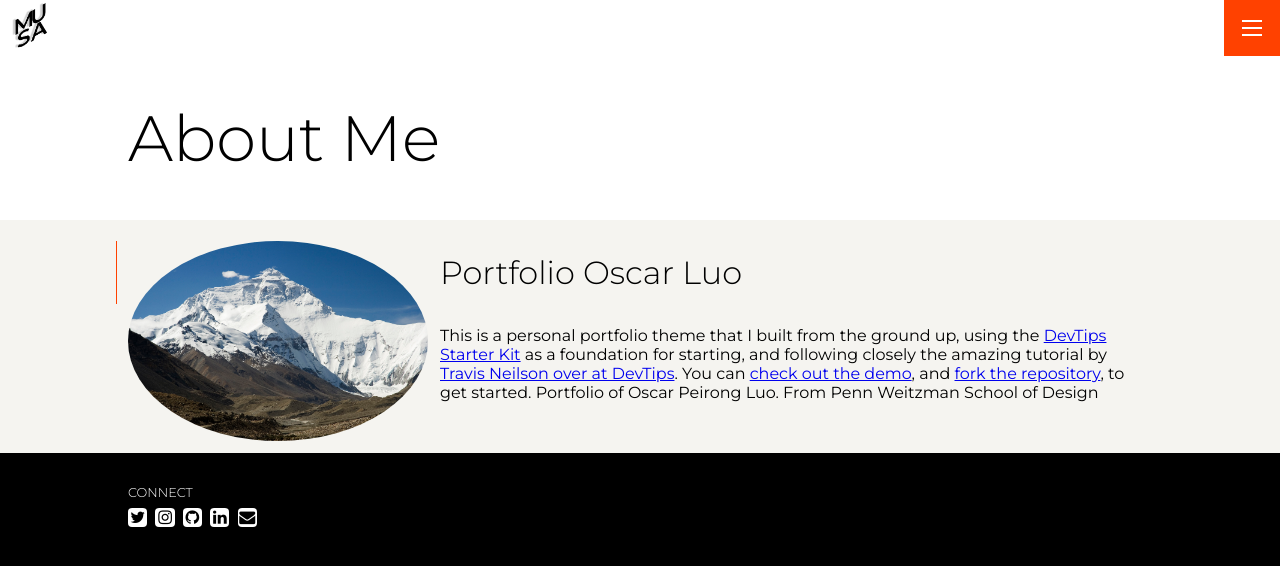
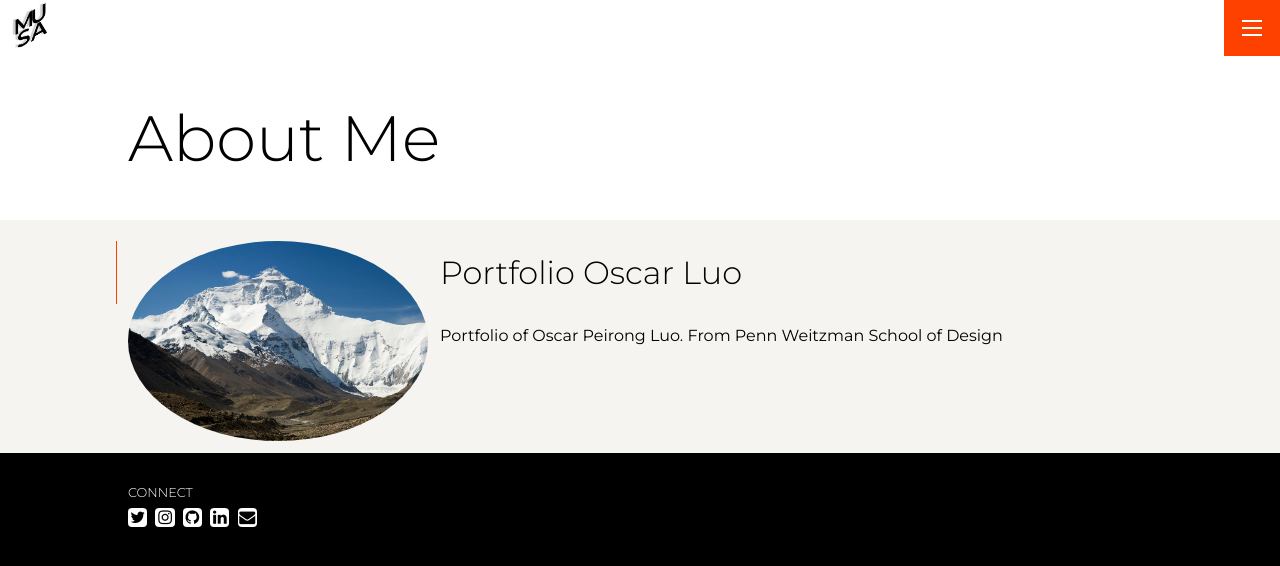
Before and after one commit to OscarCarrotLuo/portfolio, a Jekyll site: the page built from pages/about.md, in a window 1280 px wide. Shown: the top 566 px of the page. Built offline with Jekyll 4.4.1, drawn with Linux system fonts in a browser that asks for light colours.

Commit message:
Delete Original Description

```diff
--- a/pages/about.md
+++ b/pages/about.md
@@ -7,6 +7,5 @@ permalink: /about
 
 # Portfolio Oscar Luo
 
-This is a personal portfolio theme that I built from the ground up, using the [DevTips Starter Kit](http://devtipsstarterkit.com/) as a foundation for starting, and following closely the amazing tutorial by [Travis Neilson over at DevTips](https://www.youtube.com/watch?v=T6jKLsxbFg4&list=PL0CB3OvPhDA_STygmp3sDenx3UpdOMk7P). You can [check out the demo](lenpaul.github.io/portfolio-jekyll-theme/), and [fork the repository](https://github.com/LeNPaul/portfolio-jekyll-theme/fork), to get started.
 Portfolio of Oscar Peirong Luo.
 From Penn Weitzman School of Design
```
Also changed, not shown: 1 other file.
